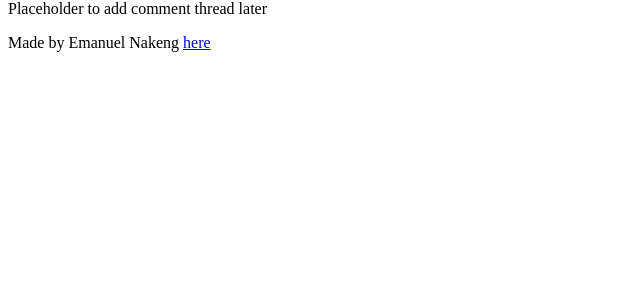
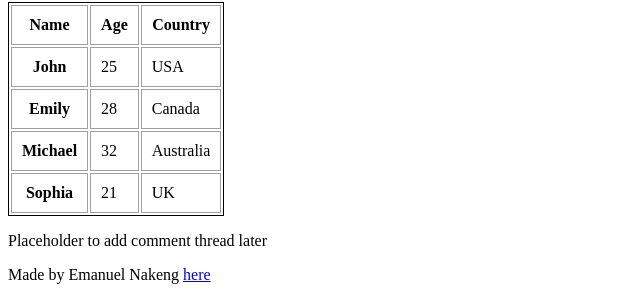
Before and after one commit to emanuelnakeng/My_First_Portfolio, a plain HTML site: page html_basic/index.html in a window 1280 px wide. Shown: the part 644-944 px from the top of the page, without its empty margins (0-640 px from the left). Before the commit the page ends 800 px from the top, so only its background shows below. Drawn offline with Linux system fonts and the light colour scheme.

Commit message:
Added table of learners

```diff
--- a/html_basic/index.html
+++ b/html_basic/index.html
@@ -4,6 +4,16 @@
 		<meta charset="UTF-8" />
 		<meta name="viewport" content="width=device-width, initial-scale=1.0" />
 		<title>Document</title>
+		<style>
+			table {
+				border: 1px solid black;
+			}
+			th,
+			td {
+				border: 1px solid rgb(160 160 160);
+				padding: 10px;
+			}
+		</style>
 	</head>
 	<body>
 		<header>
@@ -28,6 +38,40 @@
 						alt="Alx logo"
 					/>
 				</a>
+				<table>
+					<caption>
+						Learners
+					</caption>
+					<thead>
+						<tr>
+							<th scope="col">Name</th>
+							<th scope="col">Age</th>
+							<th scope="col">Country</th>
+						</tr>
+					</thead>
+					<tbody>
+						<tr>
+							<th scope="row">John</th>
+							<td>25</td>
+							<td>USA</td>
+						</tr>
+						<tr>
+							<th scope="row">Emily</th>
+							<td>28</td>
+							<td>Canada</td>
+						</tr>
+						<tr>
+							<th scope="row">Michael</th>
+							<td>32</td>
+							<td>Australia</td>
+						</tr>
+						<tr>
+							<th scope="row">Sophia</th>
+							<td>21</td>
+							<td>UK</td>
+						</tr>
+					</tbody>
+				</table>
 			</article>
 			<aside>
 				<p>Placeholder to add comment thread later</p>
```
